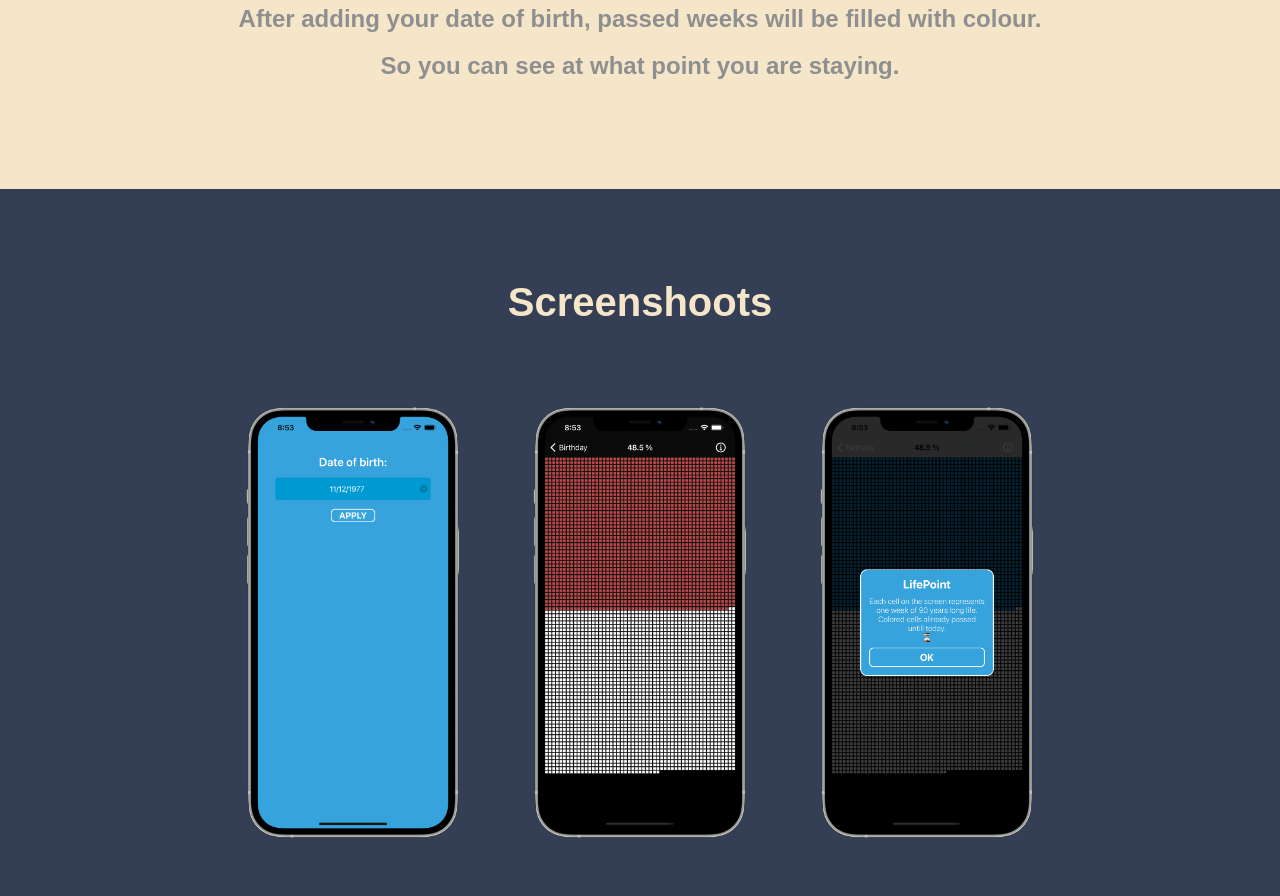
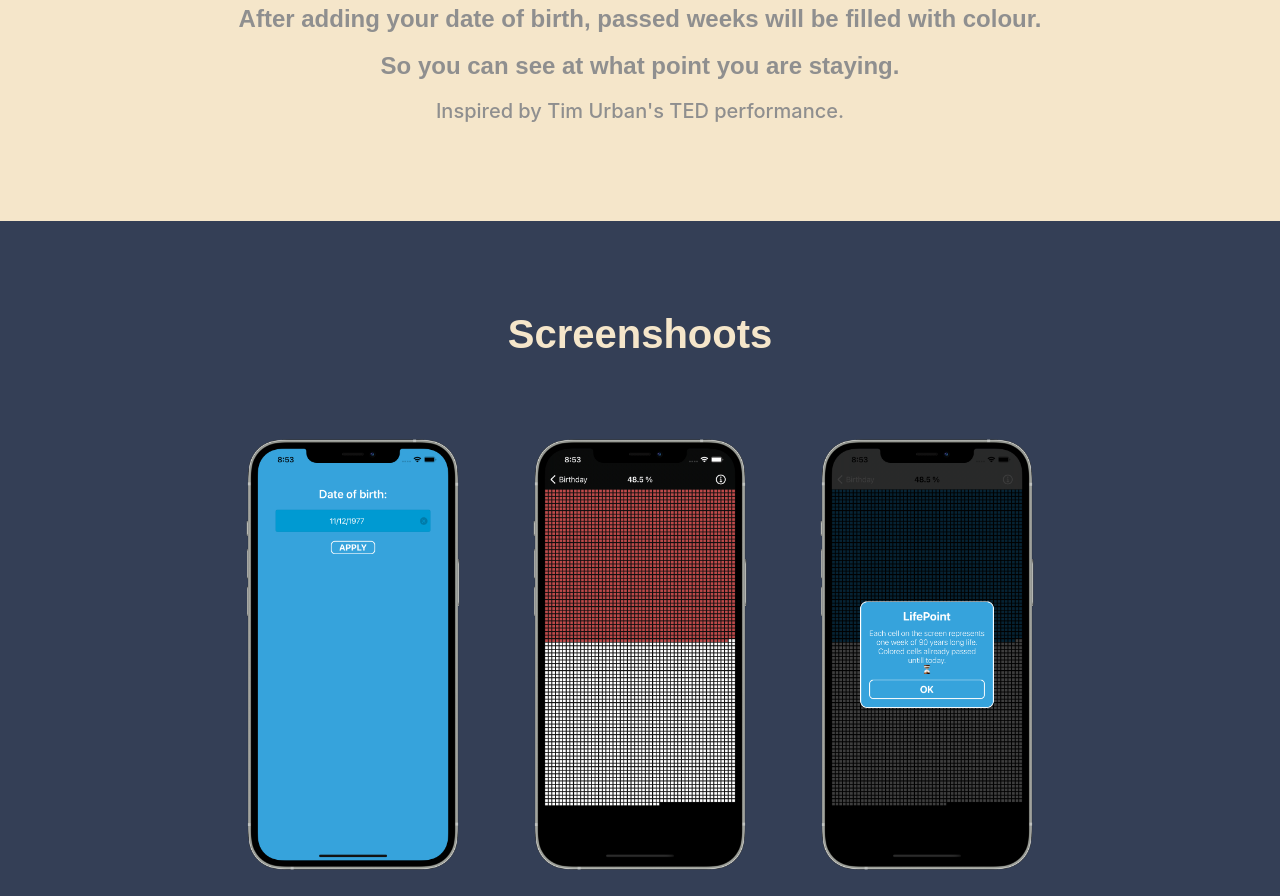
Before and after one commit to zizlak/Zizlak-CV, a plain HTML site: page lifePoint.html in a window 1280 px wide. Shown: the part 825-1721 px from the top of the page. Drawn offline with nearby package versions, Linux system fonts and the light colour scheme.

Commit message:
timUrban

```diff
--- a/lifePoint.html
+++ b/lifePoint.html
@@ -53,7 +53,7 @@
     <h3 class="blass">LifePoint-app visualizes 90 years long life as a grid where each cell represents one week.</h3>
     <h3 class="blass">After adding your date of birth, passed weeks will be filled with colour.</h3>
     <h3 class="blass">So you can see at what point you are staying.</h3>
-
+    <h5 class="blass">Inspired by Tim Urban's TED performance.</h5>
   </section>
 
   <!-- Screenshots -->
```
